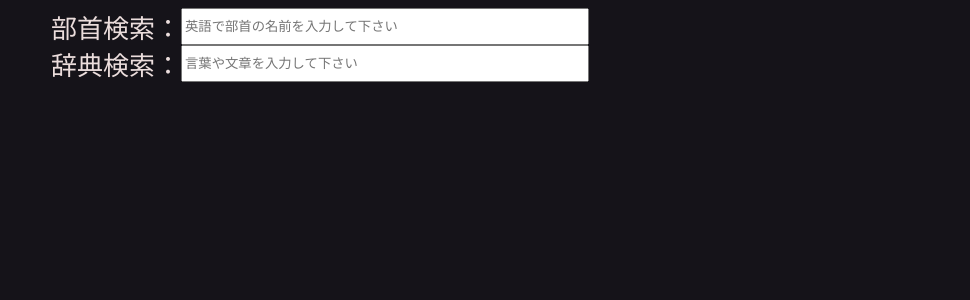
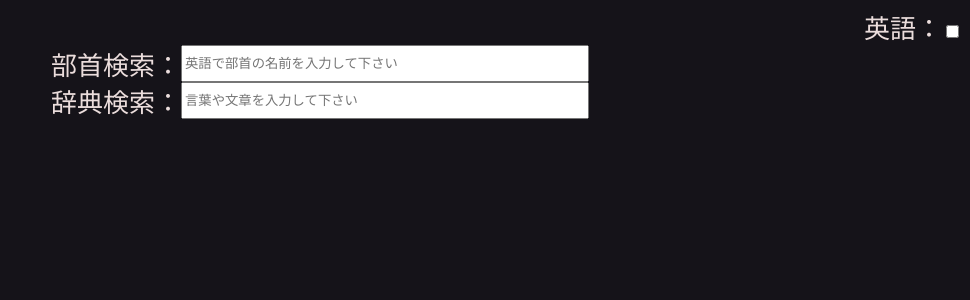
Before and after one commit to iccanobif/japanese-dictionary-web, a React (Create React App) app: page / in a window 1280 px wide. Shown: the top 300 px of the page, without its empty margins (310-1280 px from the left). Built offline with nearby package versions, Linux system fonts and the light colour scheme.

Commit message:
show only either bilingual or monolingual glosses

```diff
--- a/src/App.css
+++ b/src/App.css
@@ -6,12 +6,17 @@
   color: #EBDDDC;
 }
 
+header {
+  display: flex;
+  justify-content: right;
+}
+
 form {
   justify-content: center;
   display: flex;
 }
 
-form input {
+form .text-input {
   width: 400px;
 }
 
--- a/src/App.js
+++ b/src/App.js
@@ -14,27 +14,29 @@ export default class App extends Component {
       dictionaryQuerying: false,
       radicalsQueryResults: null,
       radicalsQuerying: false,
+      showEnglishGlosses: false,
     };
   }
-
-  appendKanjiToQuery = (kanji) => {
-    this.setState((state) => {
-      this.doDictionaryQuery(state.dictionaryQuery + kanji);
-      return {
-        dictionaryQuery: state.dictionaryQuery + kanji,
-      };
-    });
-  };
 
   render() {
     return (
       <div className="App">
+        <header>
+          <div class="english-flag">
+            <label>英語：</label>
+            <input
+              type="checkbox"
+              onChange={this.handleEnglishFlagChange}
+            ></input>
+          </div>
+        </header>
         <form onSubmit={(event) => event.preventDefault()}>
           <label>部首検索：</label>
           <DebouncingTextbox
             onDebouncedChange={this.handleRadicalDebouncedChange}
             placeholder="英語で部首の名前を入力して下さい"
             tabIndex={1}
+            className="text-input"
           />
           <Spinner visible={this.state.radicalsQuerying} />
         </form>
@@ -50,22 +52,35 @@ export default class App extends Component {
             onChange={this.handleDictionaryChange}
             onDebouncedChange={this.handleDictionaryDebouncedChange}
             placeholder="言葉や文章を入力して下さい"
+            /*onKeyUp={this.updateSelectedWord}*/
+            /*onClick={this.updateSelectedWord}*/
+            /*onFocus={this.updateSelectedWord}*/
             tabIndex={2}
+            className="text-input"
           />
           <Spinner visible={this.state.dictionaryQuerying} />
         </form>
         <DictionarySearchResults
           results={this.state.dictionaryQueryResults}
+          showEnglishGlosses={this.state.showEnglishGlosses}
         ></DictionarySearchResults>
       </div>
     );
   }
 
+  appendKanjiToQuery = (kanji) => {
+    this.setState((state) => {
+      this.doDictionaryQuery(state.dictionaryQuery + kanji);
+      return {
+        dictionaryQuery: state.dictionaryQuery + kanji,
+      };
+    });
+  };
   doDictionaryQuery = (query) => {
     if (!query) {
-      this.setState({dictionaryQueryResults: []})
-      return
-    };
+      this.setState({ dictionaryQueryResults: [] });
+      return;
+    }
 
     this.setState({ dictionaryQuerying: true });
     fetch("https://japdictapi.herokuapp.com/sentence/" + query)
@@ -99,6 +114,12 @@ export default class App extends Component {
     this.doRadicalQuery(text);
   };
 
+  handleEnglishFlagChange = (event) => {
+    this.setState({
+      showEnglishGlosses: event.target.checked,
+    });
+  };
+
   doRadicalQuery = (query) => {
     if (!query) {
       this.setState({
--- a/src/DictionarySearchResults.js
+++ b/src/DictionarySearchResults.js
@@ -22,8 +22,7 @@ export class DictionarySearchResults extends Component {
   }
 
   render() {
-    if (this.props.results.length === 0)
-      return <></>;
+    if (this.props.results.length === 0) return <></>;
 
     return (
       <>
@@ -37,6 +36,7 @@ export class DictionarySearchResults extends Component {
             results={
               this.props.results[this.state.selectedWordIndex].dictionaryEntries
             }
+            showEnglishGlosses={this.props.showEnglishGlosses}
           />
         )}
       </>
@@ -56,23 +56,26 @@ class WordList extends Component {
     return (
       <div className="word-list">
         {words.map((w, i) => {
-          return (<button
+          return (
+            <button
               key={i}
               value={i}
               onClick={this.handleWordClick}
               className={
-              "link-button " + (i === selectedWordIndex ? "selected-word" : "")
+                "link-button " +
+                (i === selectedWordIndex ? "selected-word" : "")
               }
             >
               {w}
-          </button>);
+            </button>
+          );
         })}
       </div>
     );
   }
 
   handleWordClick = (event) => {
-    const index = Number.parseInt(event.target.value)
+    const index = Number.parseInt(event.target.value);
     this.props.onWordSelected(index);
   };
 }
@@ -83,7 +86,13 @@ class WordResults extends Component {
       return <div>一致する結果はありません</div>;
 
     const list = this.props.results.map((r, i) => {
-      return <DictionaryEntry key={i} result={r} />;
+      return (
+        <DictionaryEntry
+          key={i}
+          result={r}
+          showEnglishGlosses={this.props.showEnglishGlosses}
+        />
+      );
     });
     return <>{list}</>;
   }
@@ -94,14 +103,15 @@ class DictionaryEntry extends Component {
     const lemmas = this.props.result.lemmas.map((lemma, i) => (
       <span key={i}>{lemma}</span>
     ));
-    const glosses = this.props.result.glosses.map((gloss, i) => (
-      <li key={i}>{gloss}</li>
-    ));
+
+    const glosses = this.props.showEnglishGlosses
+      ? this.props.result.englishGlosses
+      : this.props.result.japaneseGlosses
 
     return (
       <div className="dictionary-entry">
         {lemmas}
-        <ul>{glosses}</ul>
+        <ul>{glosses.map((gloss, i) => <li key={i}>{gloss}</li>)}</ul>
       </div>
     );
   }
```
Lines whose indentation alone changed are shown as unchanged.
